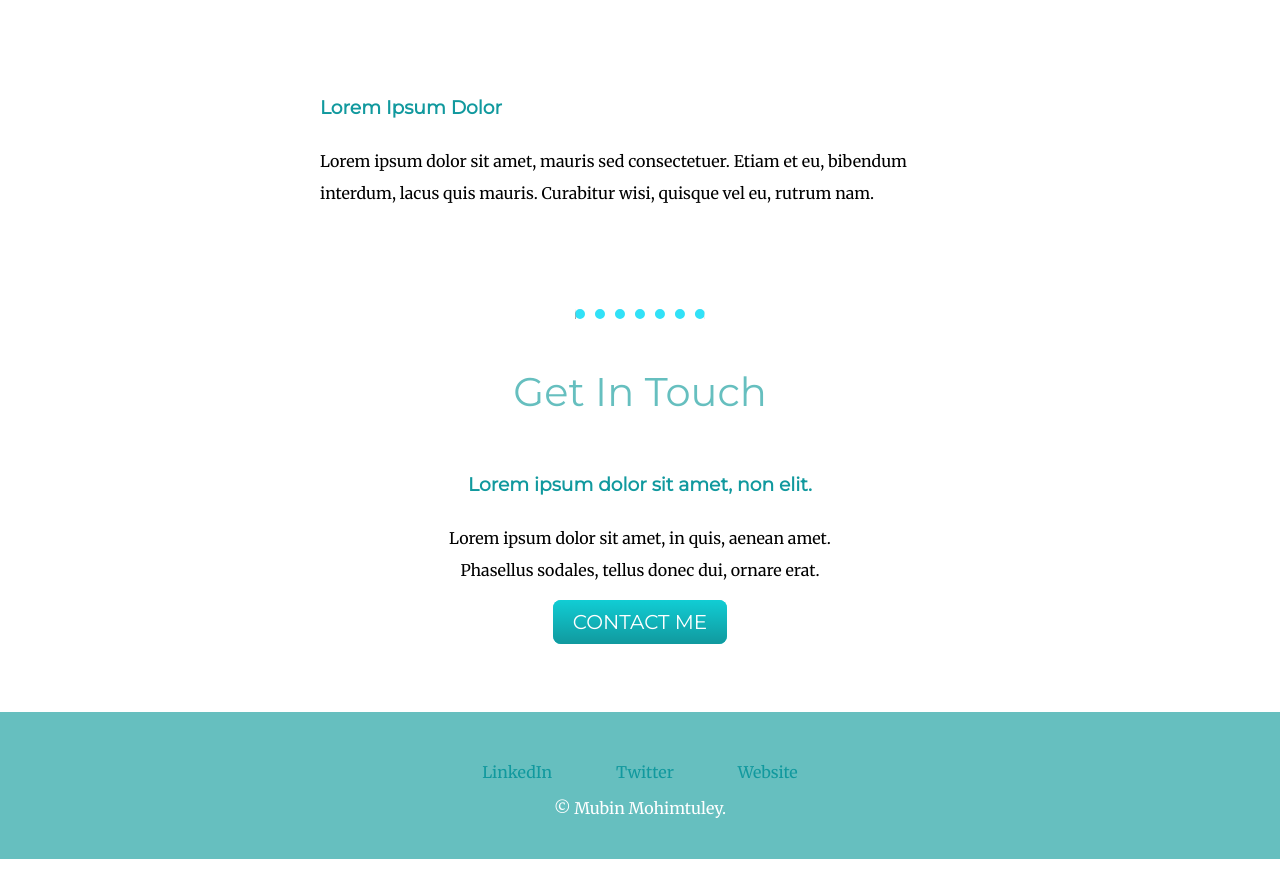
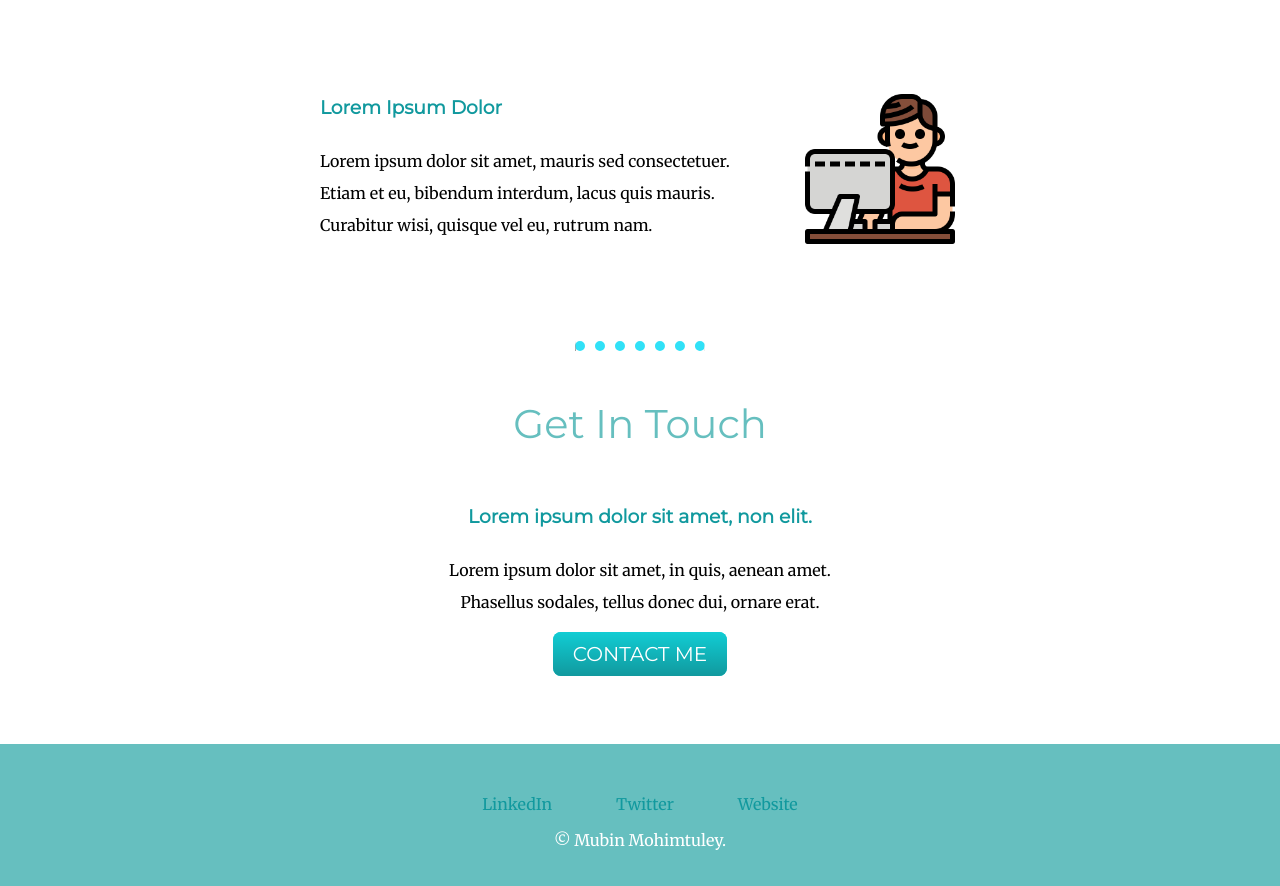
Before and after one commit to Mubin18/Resume, a plain HTML site: page index.html in a window 1280 px wide. Shown: the part 1485-2371 px from the top of the page. Before the commit the page ends 2344 px from the top, so only its background shows below. Drawn offline with Linux system fonts and the light colour scheme.

Commit message:
Update index.html

```diff
--- a/index.html
+++ b/index.html
@@ -34,7 +34,7 @@
       <p>Lorem ipsum dolor sit amet, quis in duis, iaculis id felis. Consectetuer vestibulum, nunc urna lectus, erat ligula. Hendrerit nam, lectus ante, ut lorem eros.</p>
     </div>
     <div class="skill-row">
-      <img class="s2" src="C:\Users\mubin\OneDrive\Desktop\Webdevelopment\My site\CSS - My Site Images\computer.png" alt="">
+      <img class="s2" src="CSS - My Site Images/computer.png" alt="">
       <h3>Lorem Ipsum Dolor</h3>
       <p>Lorem ipsum dolor sit amet, mauris sed consectetuer. Etiam et eu, bibendum interdum, lacus quis mauris. Curabitur wisi, quisque vel eu, rutrum nam.</p>
     </div>
```
